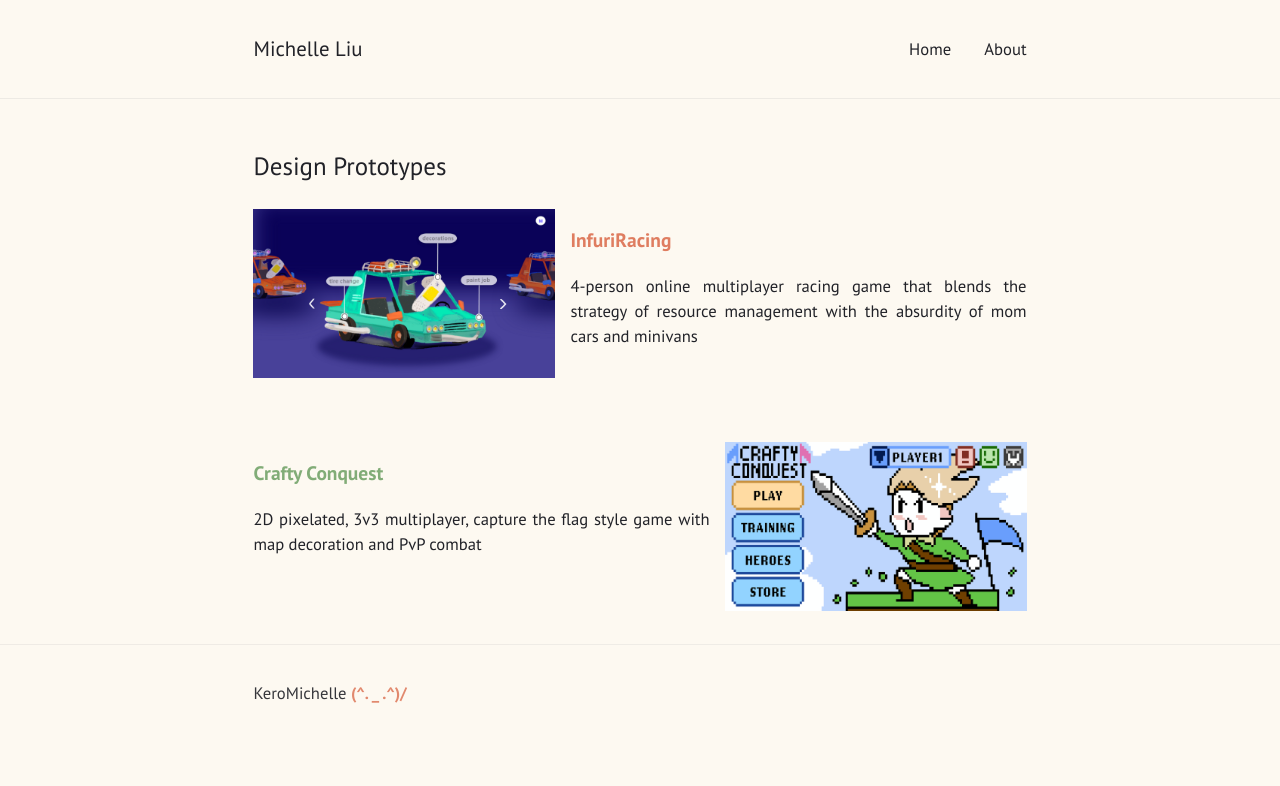
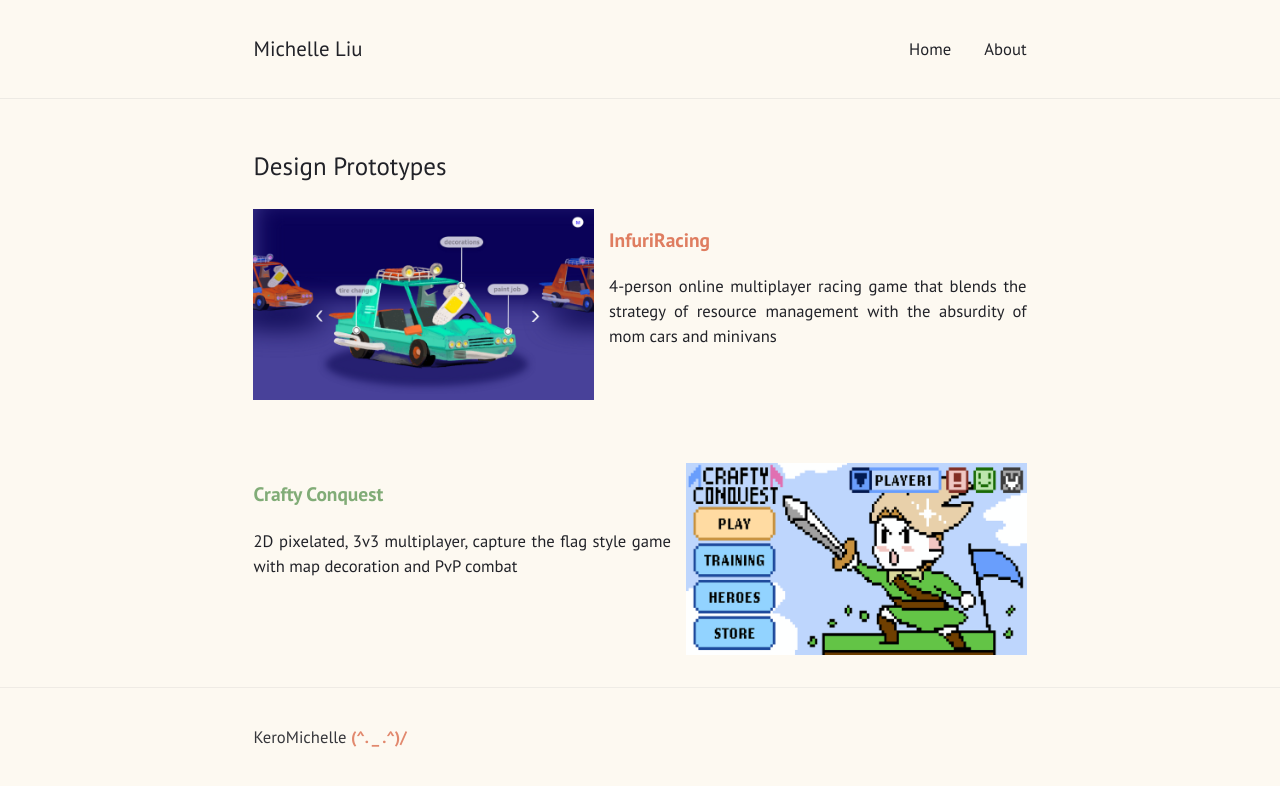
Before and after one commit to KeroMichelle/KeroMichelle.github.io, a Jekyll site: the page built from prototypes.html, in a window 1280 px wide. Shown: the top 786 px of the page. Built offline with Jekyll 4.4.1, drawn with Linux system fonts in a browser that asks for light colours.

Commit message:
prototype width adjust

```diff
--- a/_sass/classes.sass
+++ b/_sass/classes.sass
@@ -107,7 +107,7 @@
 .containerprototypeleft1
   position: relative
   float: left
-  width: 39%
+  width: 44%
   height: auto
   padding: 0
   margin-bottom: .1em
@@ -115,7 +115,7 @@
 .containerprototyperight1
   position: relative
   float: right
-  width: 59%
+  width: 54%
   height: auto
   padding: 0
   margin-bottom: .1em
@@ -123,7 +123,7 @@
 .containerprototypeleft2
   position: relative
   float: left
-  width: 59%
+  width: 54%
   height: auto
   padding: 0
   margin-bottom: .1em
@@ -131,7 +131,7 @@
 .containerprototyperight2
   position: relative
   float: right
-  width: 39%
+  width: 44%
   height: auto
   padding: 0
   margin-bottom: .1em
```
